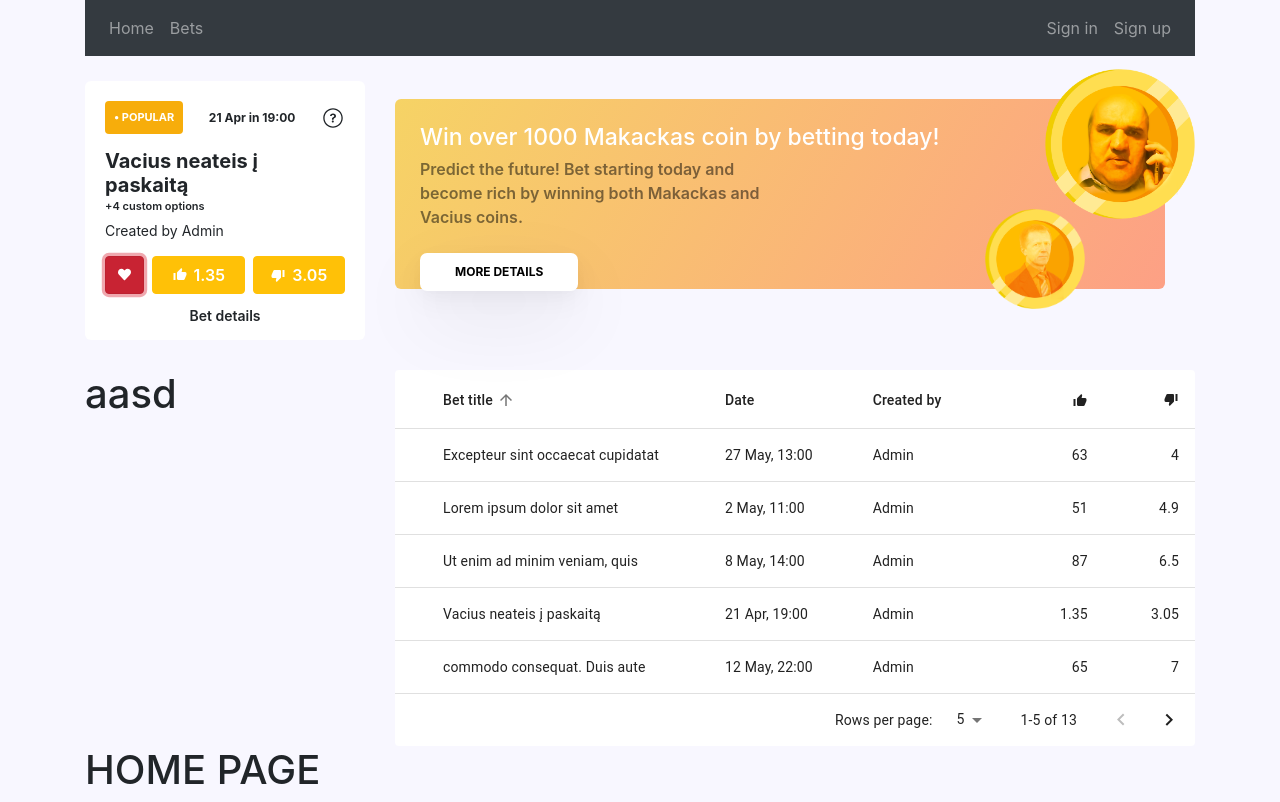
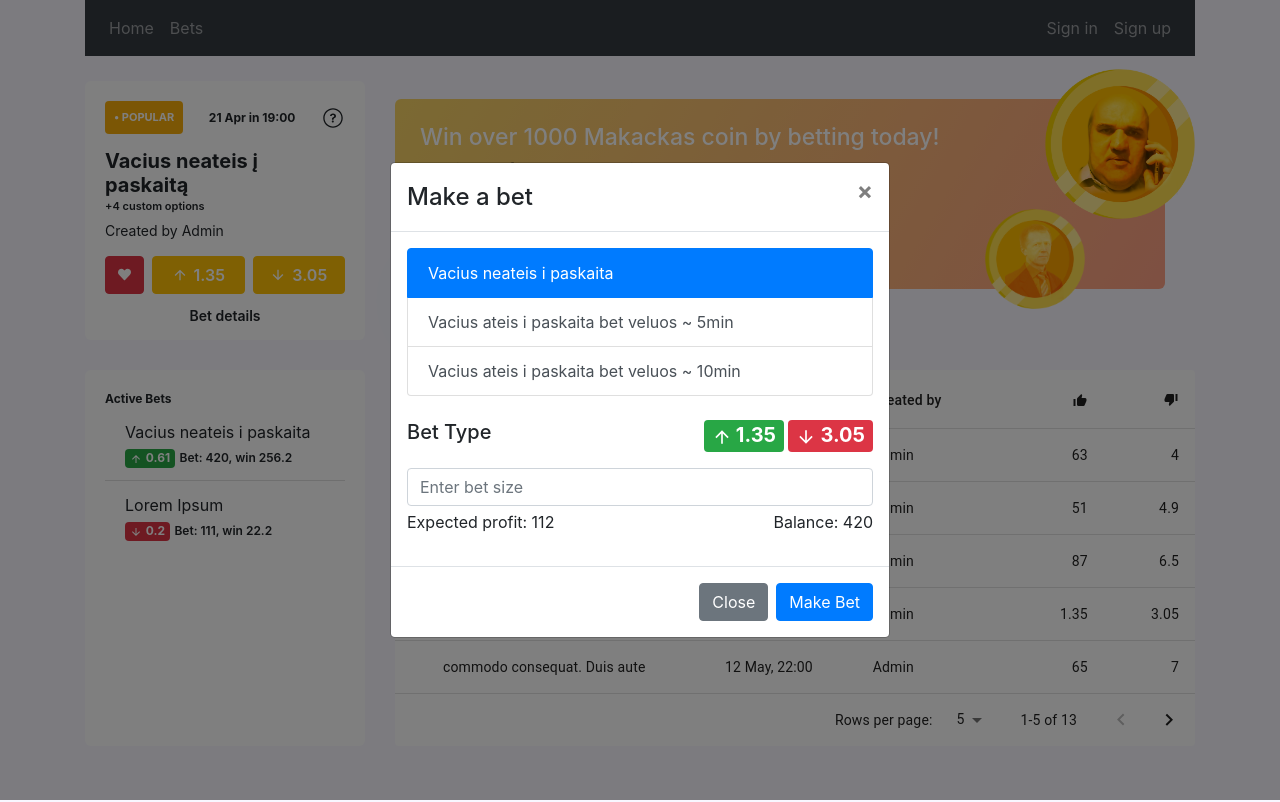
Before and after one commit to danixas/Addicted-UI, a React (Create React App) app: page / in a window 1280 px wide. Both pictures are taken after a click on the button 124 px from the left and 274 px from the top of the page. Built offline with nearby package versions, Linux system fonts and the light colour scheme.

Commit message:
Finished homepage and implemented bet form.

```diff
--- /dev/null
+++ b/src/pages/home/components/activeBets/index.js
@@ -0,0 +1,33 @@
+import { React } from "react";
+import { ListGroup, Badge } from "react-bootstrap";
+import { IoMdArrowDown, IoMdArrowUp } from "react-icons/io";
+
+import "./styles.scss";
+
+const ActiveBets = ({ title, ...props }) => {
+    return (
+        <div {...props} className="active_bets__card">
+            <div className="header">Active Bets</div>
+            <ListGroup variant="flush">
+                <ListGroup.Item>
+                    <p className="mb-0">Vacius neateis i paskaita</p>
+                    <Badge variant="success">
+                        <IoMdArrowUp color="white" className="mr-1" />
+                        0.61
+                    </Badge>{" "}
+                    <span className="bet_info">Bet: 420, win 256.2</span>
+                </ListGroup.Item>
+                <ListGroup.Item>
+                    <p className="mb-0">Lorem Ipsum</p>
+                    <Badge variant="danger">
+                        <IoMdArrowDown color="white" className="mr-1" />
+                        0.2
+                    </Badge>{" "}
+                    <span className="bet_info">Bet: 111, win 22.2</span>
+                </ListGroup.Item>
+            </ListGroup>
+        </div>
+    );
+};
+
+export default ActiveBets;
--- /dev/null
+++ b/src/pages/home/components/activeBets/styles.scss
@@ -0,0 +1,23 @@
+.active_bets__card {
+    position: relative;
+    width: 280px;
+    height: auto;
+    padding: 20px 20px 0 20px;
+    background: #fff;
+    border-radius: 6px;
+    height: auto;
+
+    .header {
+        position: relative;
+        display: flex;
+        justify-content: space-between;
+        align-items: center;
+        font-size: 12px;
+        font-weight: 700;
+    }
+
+    span.bet_info {
+        font-size: 12px;
+        font-weight: 600;
+    }
+}
--- /dev/null
+++ b/src/pages/home/components/betForm/index.js
@@ -0,0 +1,144 @@
+import { React, useState } from "react";
+import { Button, Form, ListGroup, Modal, Tab, Badge } from "react-bootstrap";
+import { IoMdArrowDown, IoMdArrowUp } from "react-icons/io";
+import "./styles.scss";
+
+const BetForm = ({ show, onHide, onSubmit }) => {
+    const [betOption, setBetOption] = useState(0);
+    const [betType, setBetType] = useState(-1);
+
+    const onBetOptionSelect = (e, i) => {
+        e.preventDefault();
+        setBetOption(i);
+    };
+
+    const getBetTypeColor = (selected) => ({
+        backgroundColor: betType !== -1 && betType !== selected && "#ccc",
+    });
+
+    return (
+        <Modal show={show} onHide={onHide} centered className="bets__form">
+            <Modal.Header closeButton>
+                <Modal.Title>Make a bet</Modal.Title>
+            </Modal.Header>
+            <Modal.Body>
+                <Form onSubmit={onSubmit}>
+                    <Tab.Container defaultActiveKey="#bet0">
+                        <Form.Group>
+                            <ListGroup>
+                                <ListGroup.Item
+                                    action
+                                    href="#bet0"
+                                    onClick={(e) => onBetOptionSelect(e, 0)}
+                                >
+                                    Vacius neateis i paskaita
+                                </ListGroup.Item>
+                                <ListGroup.Item
+                                    action
+                                    href="#bet1"
+                                    onClick={(e) => onBetOptionSelect(e, 1)}
+                                >
+                                    Vacius ateis i paskaita bet veluos ~ 5min
+                                </ListGroup.Item>
+                                <ListGroup.Item
+                                    action
+                                    href="#bet2"
+                                    onClick={(e) => onBetOptionSelect(e, 2)}
+                                >
+                                    Vacius ateis i paskaita bet veluos ~ 10min
+                                </ListGroup.Item>
+                            </ListGroup>
+                        </Form.Group>
+                        <Form.Group>
+                            <div className="d-flex justify-content-between mt-4">
+                                <h5>Bet Type</h5>
+                                <Tab.Content>
+                                    <Tab.Pane eventKey="#bet0">
+                                        <Badge
+                                            variant="success"
+                                            className="bet_type__btn"
+                                            style={getBetTypeColor(0)}
+                                            onClick={() => setBetType(0)}
+                                        >
+                                            <IoMdArrowUp color="white" className="mr-1" />
+                                            1.35
+                                        </Badge>{" "}
+                                        <Badge
+                                            variant="danger"
+                                            className="bet_type__btn"
+                                            style={getBetTypeColor(1)}
+                                            onClick={() => setBetType(1)}
+                                        >
+                                            <IoMdArrowDown color="white" className="mr-1" />
+                                            3.05
+                                        </Badge>
+                                    </Tab.Pane>
+                                    <Tab.Pane eventKey="#bet1">
+                                        <Badge
+                                            variant="success"
+                                            className="bet_type__btn"
+                                            style={getBetTypeColor(0)}
+                                            onClick={() => setBetType(0)}
+                                        >
+                                            <IoMdArrowUp color="white" className="mr-1" />
+                                            0.61
+                                        </Badge>{" "}
+                                        <Badge
+                                            variant="danger"
+                                            className="bet_type__btn"
+                                            style={getBetTypeColor(1)}
+                                            onClick={() => setBetType(1)}
+                                        >
+                                            <IoMdArrowDown color="white" className="mr-1" />
+                                            2.14
+                                        </Badge>
+                                    </Tab.Pane>
+                                    <Tab.Pane eventKey="#bet2">
+                                        <Badge
+                                            variant="success"
+                                            className="bet_type__btn"
+                                            style={getBetTypeColor(0)}
+                                            onClick={() => setBetType(0)}
+                                        >
+                                            <IoMdArrowUp color="white" className="mr-1" />
+                                            1.12
+                                        </Badge>{" "}
+                                        <Badge
+                                            variant="danger"
+                                            className="bet_type__btn"
+                                            style={getBetTypeColor(1)}
+                                            onClick={() => setBetType(1)}
+                                        >
+                                            <IoMdArrowDown color="white" className="mr-1" />
+                                            2.11
+                                        </Badge>
+                                    </Tab.Pane>
+                                </Tab.Content>
+                            </div>
+                        </Form.Group>
+                    </Tab.Container>
+                    <Form.Group>
+                        <Form.Control
+                            name="title"
+                            placeholder="Enter bet size"
+                            // onChange={}
+                            required
+                        />
+                        <p className="mt-1 float-right">Balance: 420</p>
+                        <p className="mt-1 text-left">Expected profit: 112</p>
+                    </Form.Group>
+                </Form>
+            </Modal.Body>
+            <Modal.Footer>
+                <Button variant="secondary" onClick={onHide}>
+                    Close
+                </Button>
+                <Button variant="primary" type="submit" onClick={onSubmit}>
+                    Make Bet
+                </Button>
+            </Modal.Footer>
+        </Modal>
+    );
+};
+
+export default BetForm;
--- /dev/null
+++ b/src/pages/home/components/betForm/styles.scss
@@ -0,0 +1,6 @@
+.bets__form {
+    .bet_type__btn {
+        font-size: 20px;
+        cursor: pointer;
+    }
+}
--- a/src/pages/home/components/betsTable/index.js
+++ b/src/pages/home/components/betsTable/index.js
@@ -130,7 +130,7 @@ const useStyles = makeStyles((theme) => ({
     },
 }));
 
-export default function BetsTable() {
+export default function BetsTable({onClick}) {
     const classes = useStyles();
     const [order, setOrder] = React.useState("asc");
     const [orderBy, setOrderBy] = React.useState("title");
@@ -183,6 +183,7 @@ export default function BetsTable() {
                                             role="checkbox"
                                             tabIndex={-1}
                                             key={row.title}
+                                            onClick={() => onClick()}
                                         >
                                             <TableCell padding="checkbox"></TableCell>
                                             <TableCell
--- a/src/pages/home/components/betsTable/styles.scss
+++ b/src/pages/home/components/betsTable/styles.scss
@@ -1,3 +1,7 @@
 .bets__table {
     box-shadow: none!important;
+
+    .MuiTableRow-hover {
+        cursor: pointer;
+    }
 }
--- a/src/pages/home/components/futuredBet/index.js
+++ b/src/pages/home/components/futuredBet/index.js
@@ -1,16 +1,16 @@
 import { React } from "react";
 import { Badge, Button } from "react-bootstrap";
-import { IoIosHelpCircleOutline, IoMdThumbsUp, IoMdThumbsDown } from "react-icons/io";
+import { IoIosHelpCircleOutline, IoMdArrowDown, IoMdArrowUp } from "react-icons/io";
 import { FaHeart } from "react-icons/fa";
 import "./styles.scss";
 
-const FuturedBet = ({ title }) => {
+const FuturedBet = ({ title, ...props }) => {
     return (
-        <div className="popular_bet__card">
+        <div {...props} className="popular_bet__card">
             <div className="header">
                 <Badge>&#8226; Popular</Badge>
                 <div className="date">
-                    21 Apr in <span className>19:00</span>
+                    21 Apr in <span>19:00</span>
                 </div>
                 <IoIosHelpCircleOutline size={24}></IoIosHelpCircleOutline>
             </div>
@@ -30,14 +30,14 @@ const FuturedBet = ({ title }) => {
 
                 <div className="bet__btn mr-2">
                     <Button variant="warning">
-                        <IoMdThumbsUp color="white" className="thumbs_up__icon"/>
+                        <IoMdArrowUp color="white" style={{marginBottom: 3}}/>
                         1.35
                     </Button>
                 </div>
 
                 <div className="bet__btn">
                     <Button variant="warning">
-                        <IoMdThumbsDown color="white"/>
+                        <IoMdArrowDown color="white" style={{marginBottom: 2}}/>
                         3.05
                     </Button>
                 </div>
--- a/src/pages/home/components/futuredBet/styles.scss
+++ b/src/pages/home/components/futuredBet/styles.scss
@@ -77,10 +77,6 @@
             svg {
                 margin-right: 6px;
             }
-
-            .thumbs_up__icon {
-                margin-bottom: 3.5px;
-            }
         }
     }
 
--- a/src/pages/home/index.js
+++ b/src/pages/home/index.js
@@ -1,27 +1,38 @@
-import { React } from "react";
+import { React, useState } from "react";
 import { Container } from "react-bootstrap";
 import Navbar from "../../components/Navbar";
+import ActiveBets from "./components/activeBets";
 import Banner from "./components/banner";
+import BetForm from "./components/betForm";
 import BetsTable from "./components/betsTable";
 import FuturedBet from "./components/futuredBet";
 import "./styles.scss";
 
 const Home = () => {
+    const [show, setShow] = useState(false);
+
+    const displayBetForm = () => {
+        setShow(!show);
+    }
+
+    const onFormSubmit = async(e) => {
+        e.preventDefault();
+    };
     return (
         <>
             <Container>
                 <Navbar />
+                <BetForm show={show} onHide={displayBetForm} onSubmit={onFormSubmit}/>
                 <div className="home__page">
-                    <FuturedBet title="Vacius neateis į paskaitą" />
+                    <FuturedBet title="Vacius neateis į paskaitą" onClick={displayBetForm} />
                     <Banner
                         title="Win over 1000 Makackas coin by betting today!"
                         description="Predict the future! Bet starting today and become rich by winning both Makackas and Vacius coins."
                         className="banner"
                     />
-                    <h1>aasd</h1>
-                    <BetsTable />
+                    <ActiveBets />
+                    <BetsTable onClick={displayBetForm}/>
                 </div>
-                <h1>HOME PAGE</h1>
             </Container>
         </>
     );
```
